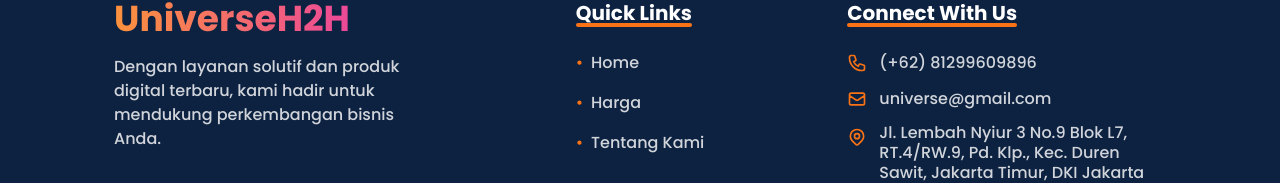
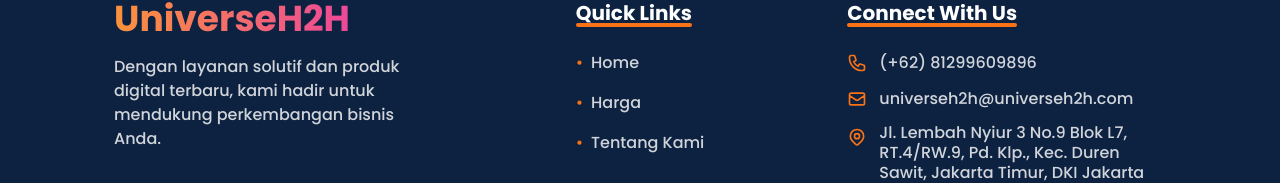
Before and after one commit to wafi04/ompany-profile, a Next.js app: page / in a window 1280 px wide. Shown: the part 3862-4045 px from the top of the page. Built offline with nearby package versions, Linux system fonts and the light colour scheme; no server answers.

Commit message:
update email contact

```diff
--- a/src/components/layouts/footer.tsx
+++ b/src/components/layouts/footer.tsx
@@ -89,7 +89,7 @@
                     d="M3 8l7.89 5.26a2 2 0 002.22 0L21 8M5 19h14a2 2 0 002-2V7a2 2 0 00-2-2H5a2 2 0 00-2 2v10a2 2 0 002 2z"
                   />
                 </svg>
-                <span>universe@gmail.com</span>
+                <span>universeh2h@universeh2h.com</span>
               </p>
               <div className="flex items-start gap-3">
                 <svg
```
Also changed, not shown: 1 other file (tests, documents, lock files or other folders).
